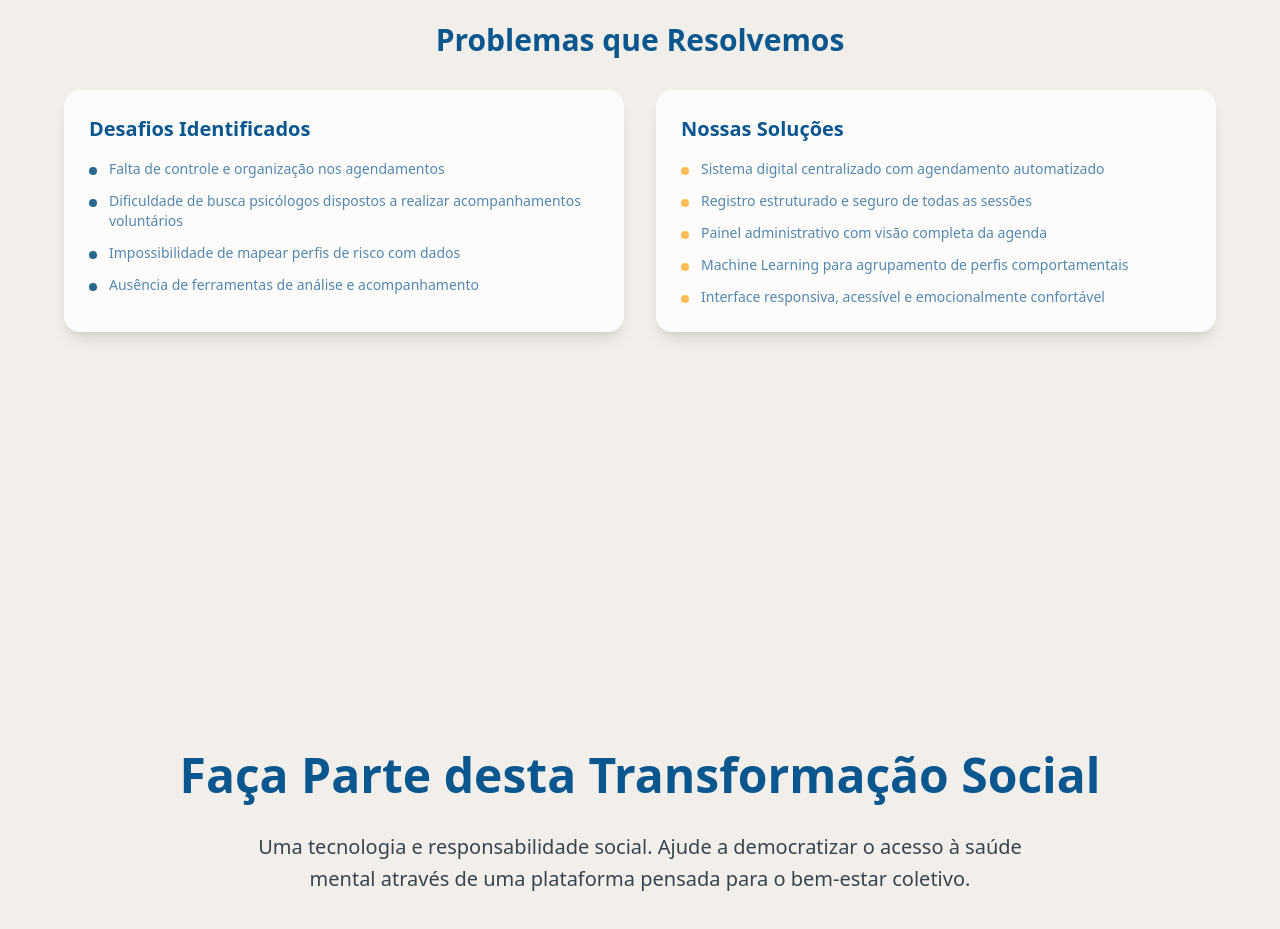
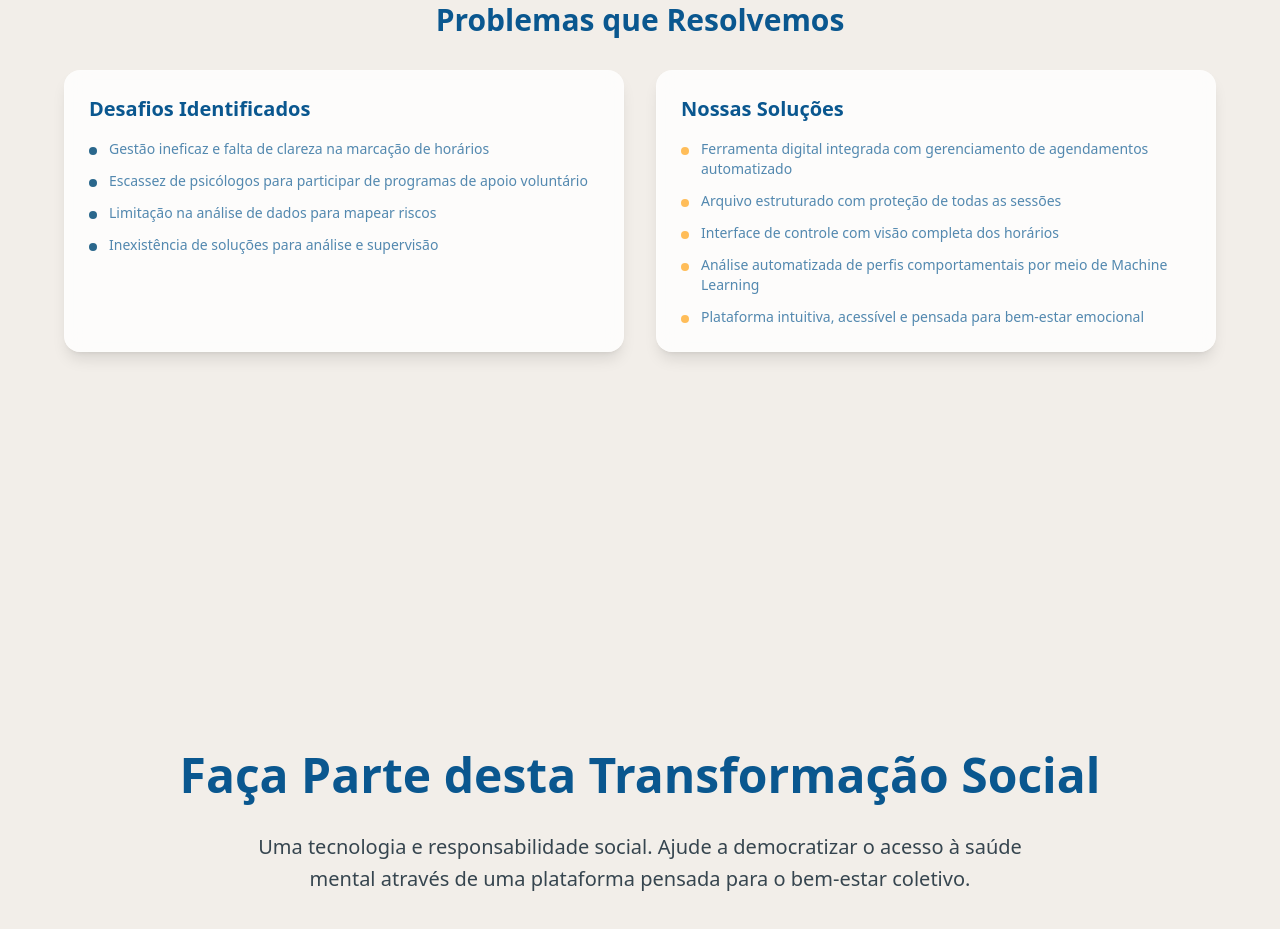
Before and after one commit to anapaulasouza270407/Front-InsideOut, a React (Vite) app: page / in a window 1280 px wide. Shown: the part 1240-2169 px from the top of the page. Built offline with nearby package versions, Linux system fonts and the light colour scheme; no server answers; a web font is replaced by a local one; what @huggingface/inference would draw is missing.

Commit message:
Update: Home.jsx
const- problems
const- solutions

```diff
--- a/src/pages/Home.jsx
+++ b/src/pages/Home.jsx
@@ -9,19 +9,19 @@ export const Home = () => {
 
 // Lista de problemas que a plataforma busca resolver
 const problems = [
-  'Falta de controle e organização nos agendamentos',
-  'Dificuldade de busca psicólogos dispostos a realizar acompanhamentos voluntários',
-  'Impossibilidade de mapear perfis de risco com dados',
-  'Ausência de ferramentas de análise e acompanhamento'
+  'Gestão ineficaz e falta de clareza na marcação de horários',
+  'Escassez de psicólogos para participar de programas de apoio voluntário',
+  'Limitação na análise de dados para mapear riscos',
+  'Inexistência de soluções para análise e supervisão'
 ];
 
 // Lista de soluções propostas
 const solutions = [
-  'Sistema digital centralizado com agendamento automatizado',
-  'Registro estruturado e seguro de todas as sessões',
-  'Painel administrativo com visão completa da agenda',
-  'Machine Learning para agrupamento de perfis comportamentais',
-  'Interface responsiva, acessível e emocionalmente confortável'
+  'Ferramenta digital integrada com gerenciamento de agendamentos automatizado',
+  'Arquivo estruturado com proteção de todas as sessões',
+  'Interface de controle com visão completa dos horários',
+  'Análise automatizada de perfis comportamentais por meio de Machine Learning',
+  'Plataforma intuitiva, acessível e pensada para bem-estar emocional'
 ];
 
   return (
```
